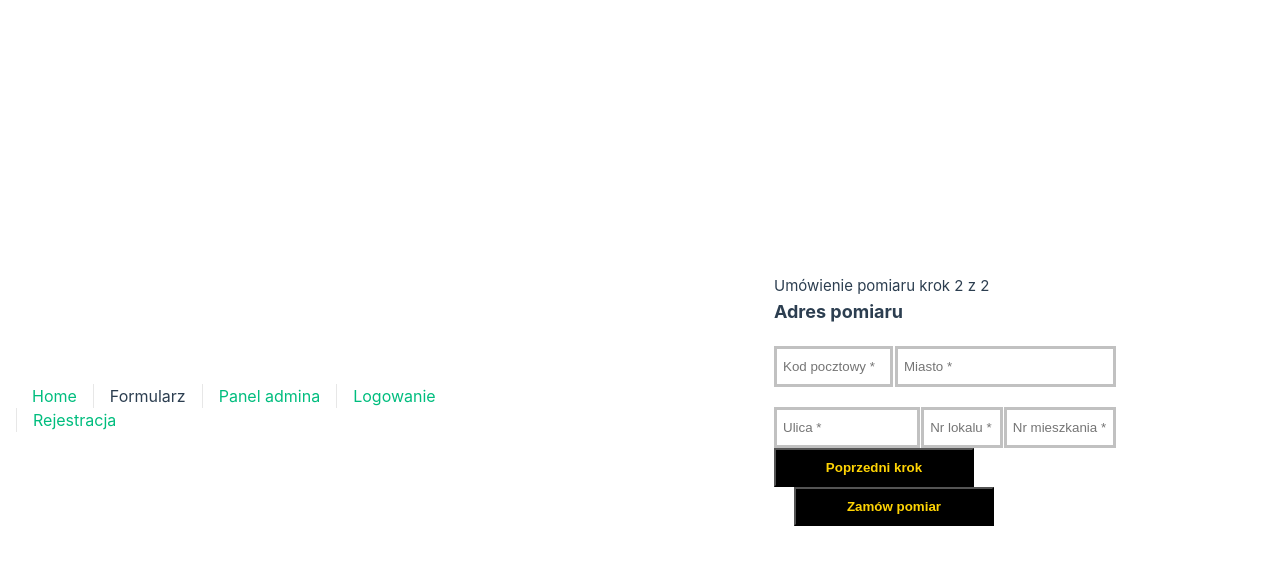
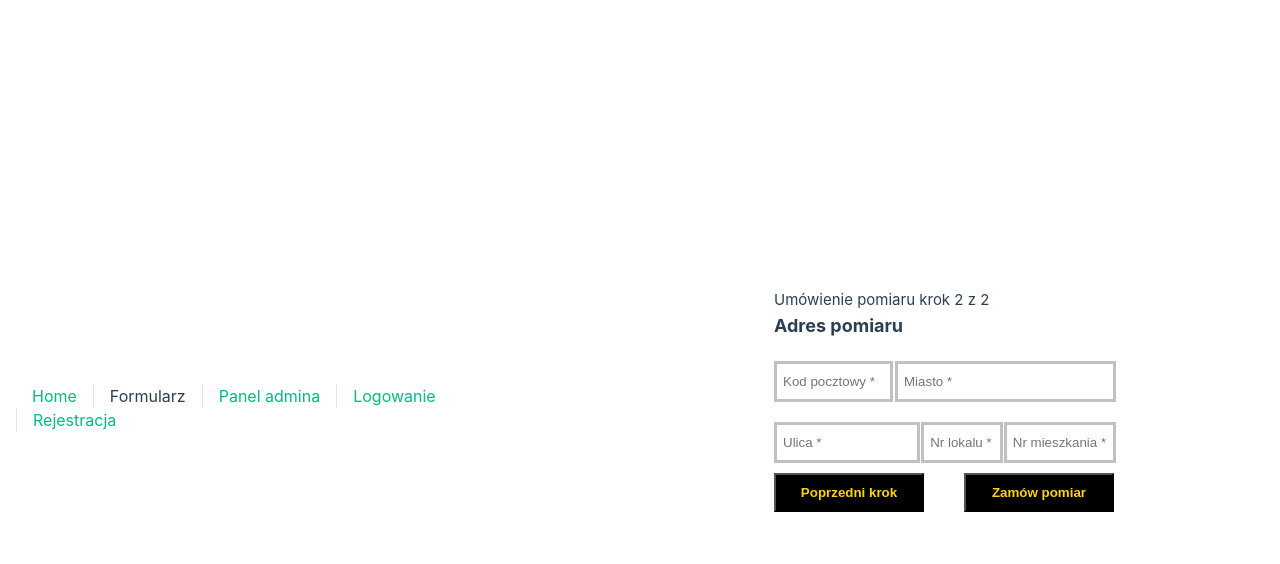
Before and after one commit to arturmsec/siemano, a Vue app in the folder vue/: page /formularz in a window 1280 px wide. Both pictures are taken after a click on the button "Dalej". Shown: the top 564 px of the page. Built offline with nearby package versions, Linux system fonts and the light colour scheme.

Commit message:
FormView css fixed

```diff
--- a/vue/src/views/forms/FormView.vue
+++ b/vue/src/views/forms/FormView.vue
@@ -17,8 +17,8 @@
     }
   },
   methods: {
-      async saveClientInfo () {
-        const response = await FormService.saveClientInfo( {
+    async saveClientInfo() {
+      const response = await FormService.saveClientInfo({
         name: this.name,
         phone: this.phone,
         mail: this.mail,
@@ -31,8 +31,8 @@
         message: this.clientMessage
       })
     },
-      changeState () {
-        if (this.state === 1){
+    changeState() {
+      if (this.state === 1) {
         this.state++
       }
       else {
@@ -45,9 +45,9 @@
 
 <template>
   <div>
-    <form v-if= "state === 1">
-      <p>Umówienie pomiaru krok {{state}} z {{state+1}}</p>
-      <p class="mainParagraph" >Twoje dane kontaktowe</p>
+    <form v-if="state === 1">
+      <p>Umówienie pomiaru krok {{ state }} z {{ state + 1 }}</p>
+      <p class="mainParagraph">Twoje dane kontaktowe</p>
       <input
         class="name"
         type="text"
@@ -64,27 +64,19 @@
         pattern="[0-9]{9}"
         v-model="phone"
       />
-      <input
-      class="mail"
-      type="email"
-      placeholder="Podaj adres e-mail *"
-      required
-      v-model="mail" />
+      <input class="mail" type="email" placeholder="Podaj adres e-mail *" required v-model="mail" />
 
-      <select
-        v-model="product"
-        required
-        id="product">
-        <option value="" disabled selected hidden>Wybierz typ produktu *</option>
+      <select v-model="product" required id="product">
+        <option value disabled selected hidden>Wybierz typ produktu *</option>
         <option value="Osłony wewnętrzne">Osłony wewnętrzne</option>
         <option value="Osłony zewnętrzne">Osłony zewnętrzne</option>
         <option value="Ogród">Ogród</option>
       </select>
-      <button type = "button" class = "nextbutton" @click="changeState">Dalej</button>
+      <button type="button" class="buttonForm1" @click="changeState">Dalej</button>
     </form>
 
     <form v-else>
-      <p>Umówienie pomiaru krok {{state}} z {{state}}</p>
+      <p>Umówienie pomiaru krok {{ state }} z {{ state }}</p>
       <p class="mainParagraph">Adres pomiaru</p>
       <input
         type="text"
@@ -94,18 +86,9 @@
         v-model="postal_code"
       />
 
-      <input
-        type="text"
-        class="city"
-        placeholder="Miasto *"
-        required
-        v-model="city" />
+      <input type="text" class="city" placeholder="Miasto *" required v-model="city" />
 
-      <input
-        type="text"
-        class="street"
-        placeholder="Ulica *"
-        required v-model="street" />
+      <input type="text" class="street" placeholder="Ulica *" required v-model="street" />
 
       <input
         type="text"
@@ -123,8 +106,12 @@
         v-model="apartment_Number12"
       />
 
-      <button type = "button" class="backButton" @click="changeState">Poprzedni krok</button>
-      <button type = "button" class="placeOrderButton" @click="saveClientInfo">Zamów pomiar</button>
+      <button type="button" class="backButton buttonForm2" @click="changeState">Poprzedni krok</button>
+      <button
+        type="button"
+        class="placeOrderButton buttonForm2"
+        @click="saveClientInfo"
+      >Zamów pomiar</button>
     </form>
   </div>
 </template>
@@ -189,10 +176,6 @@
   margin-right: 20px;
   margin-left: 0px;
 }
-.nextbutton {
-  margin-right: 0px;
-  margin-left: 20px;
-}
 
 form {
   max-width: 420px;
@@ -222,7 +205,17 @@ select#product {
   border-width: 2px;
   color: #555;
 }
-button {
+.buttonForm2 {
+  color: rgb(256, 212, 4);
+  background-color: black;
+  border-width: 2px;
+  border-color: black;
+  padding: 10px;
+  width: 150px;
+  font-weight: 850;
+  margin-top: 10px;
+}
+.buttonForm1 {
   color: rgb(256, 212, 4);
   background-color: black;
   border-width: 2px;
```
Lines whose indentation alone changed are shown as unchanged.
